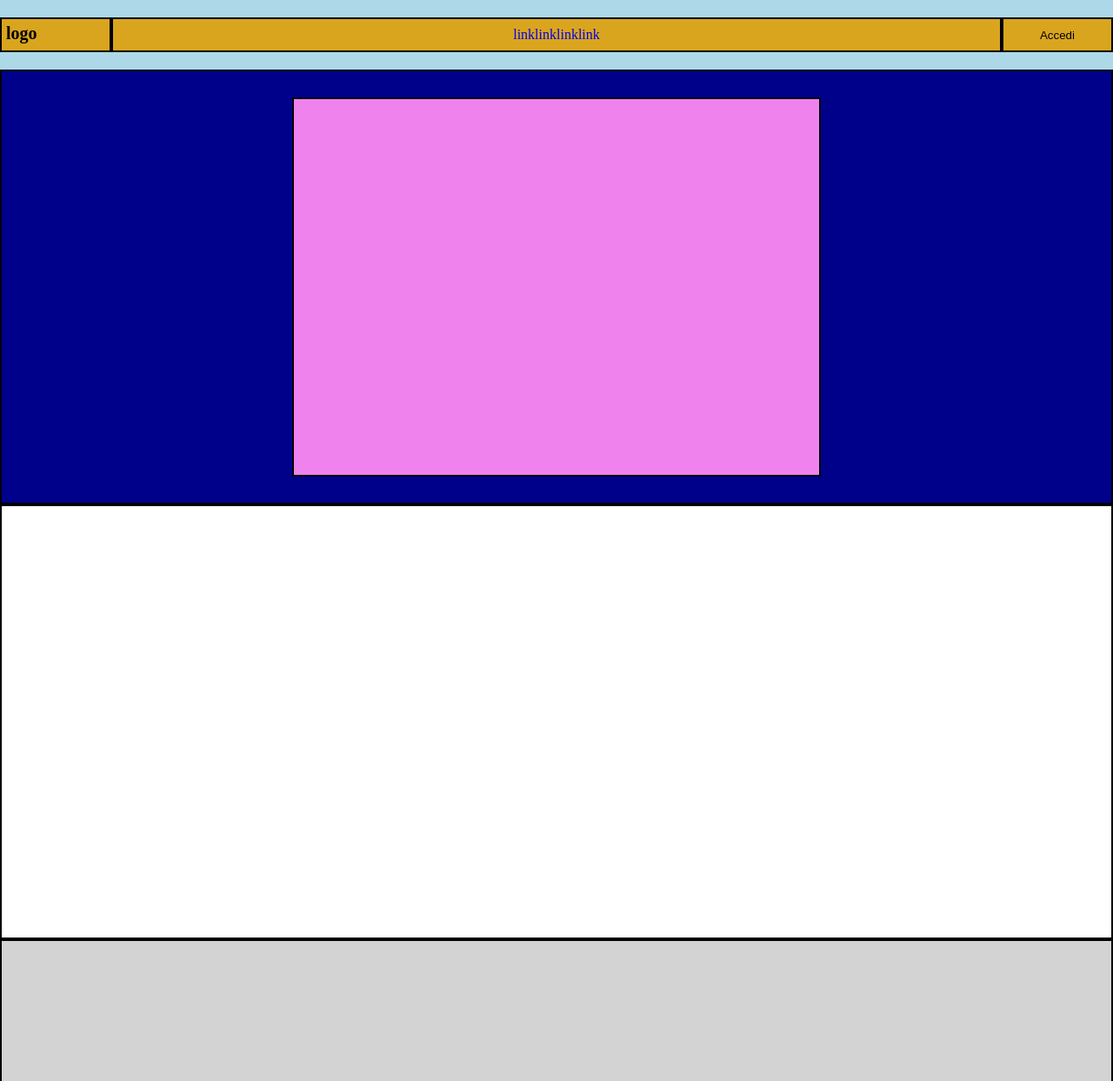
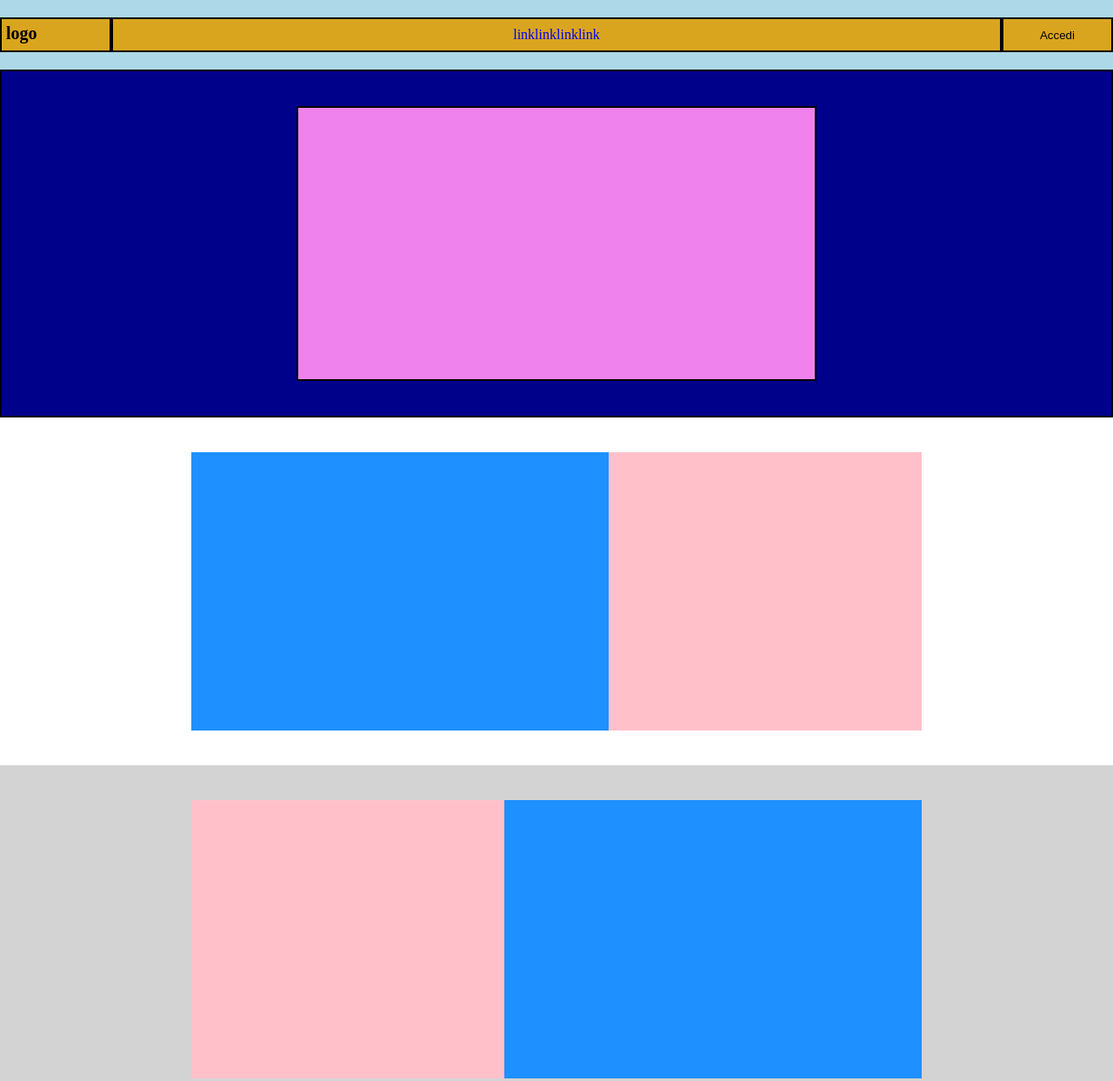
Before and after one commit to YleniaMighela/htmlcss-struttura-discord, a plain HTML site: page index.html in a window 1280 px wide. Shown: the top 1243 px of the page at 87% size. Drawn offline with Linux system fonts and the light colour scheme.

Commit message:
[fix] header, [feat] section in to the main

```diff
--- a/css/style.css
+++ b/css/style.css
@@ -65,22 +65,31 @@ button{
 
 /* blocco principale */
 
-.container{
+ /* regole container */
+#container{
     display: flex;
     justify-content: center;
     background-color: #00018b;
-    padding:30px;
-    height:500px;
-    min-width: 300px;
+    padding:40px;
+    height:400px;
+    /* min-width: 300px; */
     border:2px solid black;
 }
 
+.container-main{
+    display: flex;
+    justify-content: center;
+    padding:40px;
+    height:400px;
+
+}
+/* colore contenuto interno prima sezione */
 .hero{
     background-color: #ef82ed;
     flex-basis:50%;
     border:2px solid black;
 }
-
+ /* colori contenitore sezioni */
 .white{
     background-color: #ffffff;
 }
@@ -88,3 +97,15 @@ button{
 .lightgrey{
     background-color: #d3d3d3;
 }
+
+/* scatole contenute all'interno della seconda sezione */
+
+.square-heavenly{
+    background-color: #1e90ff;
+    flex-basis:40%;
+}
+
+.square-pink{
+    background-color: #ffc0ca;
+    flex-basis:30%;
+}
--- a/index.html
+++ b/index.html
@@ -45,22 +45,32 @@
 
     <!-- blocco principale -->
     <main>
-        <!-- prima sezione -->
-        <section class="container">
+        <!-- prima sezione blu -->
+        <section id="container">
             <div class="hero"></div>
         </section>
 
         <!-- seconda sezione -->
-        <section class="container white"></section>
+        <section class="container-main white">
+            <div class="square-heavenly"></div>
+            <div class="square-pink"></div>
+        </section>
 
         <!-- terza sezione -->
-        <section class="container lightgrey"></section>
+        <section class="container-main lightgrey">
+            <div class="square-pink"></div>
+            <div class="square-heavenly"></div>
+        </section>
 
         <!-- quarta sezione -->
-        <section class="container white"></section>
+        <section class="container-main white">
+            <div class="square-heavenly"></div>
+            <div class="square-pink"></div>
+        </section>
+
 
         <!-- quinta sezione -->
-        <section class="container lightgrey"></section>
+        <section class="container-main lightgrey"></section>
     </main>
 
     <!-- footer -->
```
